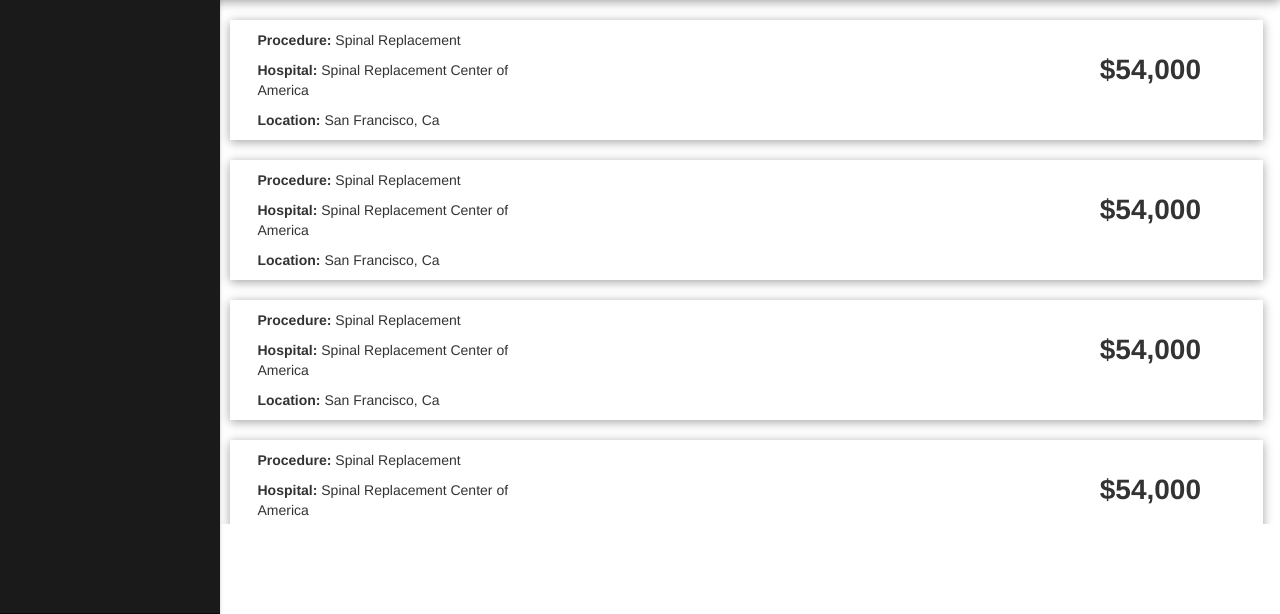
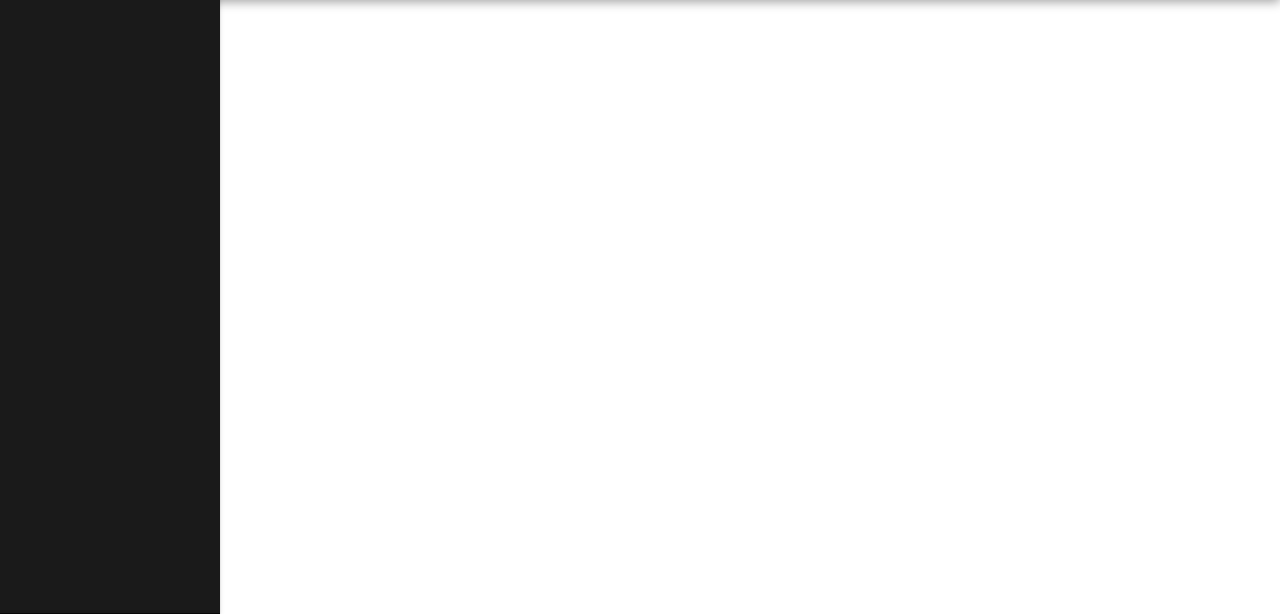
Before and after one commit to AnnaBNana/hackDavis, a Django app: page /maps in a window 1280 px wide. Shown: the part 551-1165 px from the top of the page. Run offline with Django 3.2, Linux system fonts and the light colour scheme; parts of the project's set-up code (start-up, migrations or seed data) failed here and were passed over; some libraries are stand-ins or nearby versions.

Commit message:
adds dynamic data to maps.html

```diff
--- a/apps/spineReplacement/static/spineReplacement/maps.js
+++ b/apps/spineReplacement/static/spineReplacement/maps.js
@@ -33,6 +33,7 @@ function initMap() {
   })
     .done(function(data) {
       // Helpers
+      console.log(data);
       var costs = function costs() {
         var costs = []
         for (var idx in data.hospitals) {
@@ -42,7 +43,7 @@ function initMap() {
         return costs
       }
       var colorDistribution = function colorDistribution() {
-        var step = data.hospitals.length/10
+        var step = 10/data.hospitals.length
         var colorMap = {}
         var costArr = costs()
         var current = step
@@ -70,6 +71,19 @@ function initMap() {
           center: {lat: parseFloat(hospital["hospital_lat"]), lng: parseFloat(hospital["hospital_long"])},
           radius: Math.sqrt(hospital.instances.length * 10) * 100
         });
+
+        $('#instances').append("\
+          <div class='col offset-s2 instance'>\
+            <div class='col s4'>\
+              <p><span class='bold'>Procedure:</span>" + hospital.instances[0].procedure_name + "</p>\
+              <p><span class='bold'>Hospital:</span> Spinal Replacement Center of America</p>\
+              <p><span class='bold'>Location:</span> San Francisco, Ca</p>\
+            </div>\
+            <div class='col s1 offset-s6 cost'>\
+              <p class='bold'>$54,000</p>\
+            </div>\
+          </div>"
+        );
       }
       // ******************************************************
       // Done adding Markers from AJAX
--- a/apps/spineReplacement/templates/spineReplacement/maps.html
+++ b/apps/spineReplacement/templates/spineReplacement/maps.html
@@ -180,76 +180,6 @@
   </div> <!-- container -->
     <div id="map"></div>
     <div class="row" id="instances">
-      <div class="col offset-s2 instance">
-        <div class="col s4">
-          <p><span class="bold">Procedure:</span> Spinal Replacement</p>
-          <p><span class="bold">Hospital:</span> Spinal Replacement Center of America</p>
-          <p><span class="bold">Location:</span> San Francisco, Ca</p>
-        </div>
-        <div class="col s1 offset-s6 cost">
-          <p class="bold">$54,000</p>
-        </div>
-      </div>
-      <div class="col offset-s2 instance">
-        <div class="col s4">
-          <p><span class="bold">Procedure:</span> Spinal Replacement</p>
-          <p><span class="bold">Hospital:</span> Spinal Replacement Center of America</p>
-          <p><span class="bold">Location:</span> San Francisco, Ca</p>
-        </div>
-        <div class="col s1 offset-s6 cost">
-          <p class="bold">$54,000</p>
-        </div>
-      </div>
-      <div class="col offset-s2 instance">
-        <div class="col s4">
-          <p><span class="bold">Procedure:</span> Spinal Replacement</p>
-          <p><span class="bold">Hospital:</span> Spinal Replacement Center of America</p>
-          <p><span class="bold">Location:</span> San Francisco, Ca</p>
-        </div>
-        <div class="col s1 offset-s6 cost">
-          <p class="bold">$54,000</p>
-        </div>
-      </div>
-      <div class="col offset-s2 instance">
-        <div class="col s4">
-          <p><span class="bold">Procedure:</span> Spinal Replacement</p>
-          <p><span class="bold">Hospital:</span> Spinal Replacement Center of America</p>
-          <p><span class="bold">Location:</span> San Francisco, Ca</p>
-        </div>
-        <div class="col s1 offset-s6 cost">
-          <p class="bold">$54,000</p>
-        </div>
-      </div>
-      <div class="col offset-s2 instance">
-        <div class="col s4">
-          <p><span class="bold">Procedure:</span> Spinal Replacement</p>
-          <p><span class="bold">Hospital:</span> Spinal Replacement Center of America</p>
-          <p><span class="bold">Location:</span> San Francisco, Ca</p>
-        </div>
-        <div class="col s1 offset-s6 cost">
-          <p class="bold">$54,000</p>
-        </div>
-      </div>
-      <div class="col offset-s2 instance">
-        <div class="col s4">
-          <p><span class="bold">Procedure:</span> Spinal Replacement</p>
-          <p><span class="bold">Hospital:</span> Spinal Replacement Center of America</p>
-          <p><span class="bold">Location:</span> San Francisco, Ca</p>
-        </div>
-        <div class="col s1 offset-s6 cost">
-          <p class="bold">$54,000</p>
-        </div>
-      </div>
-      <div class="col offset-s2 instance">
-        <div class="col s4">
-          <p><span class="bold">Procedure:</span> Spinal Replacement</p>
-          <p><span class="bold">Hospital:</span> Spinal Replacement Center of America</p>
-          <p><span class="bold">Location:</span> San Francisco, Ca</p>
-        </div>
-        <div class="col s1 offset-s6 cost">
-          <p class="bold">$54,000</p>
-        </div>
-      </div>
     </div>
 
 
```
